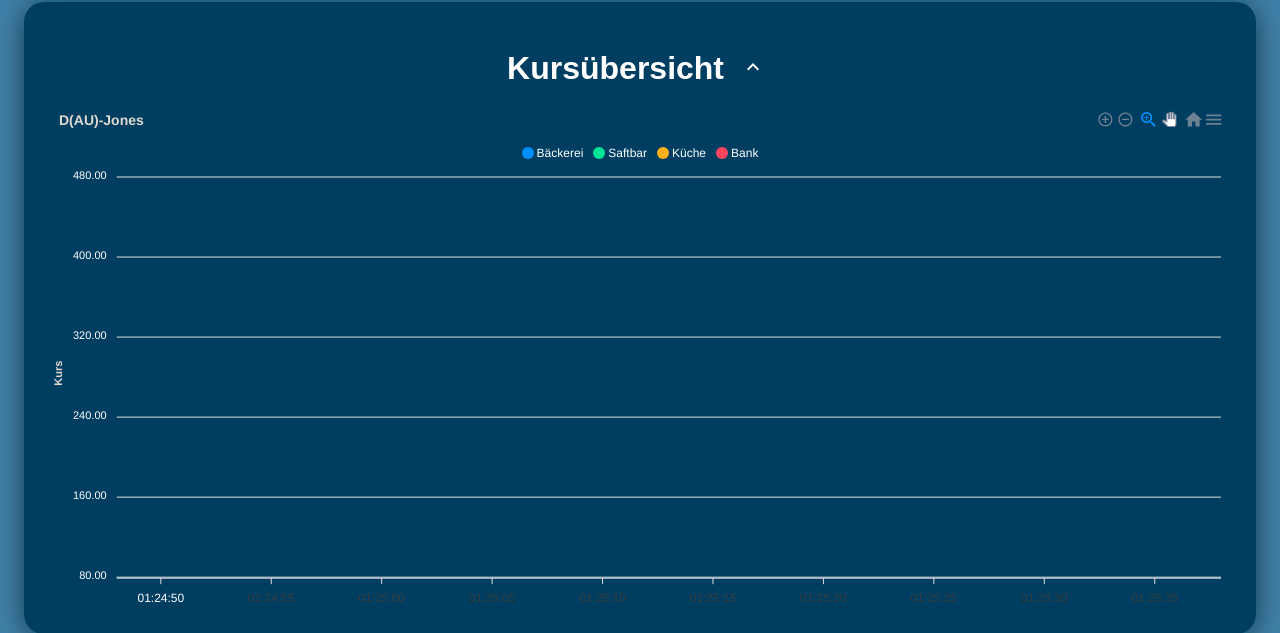
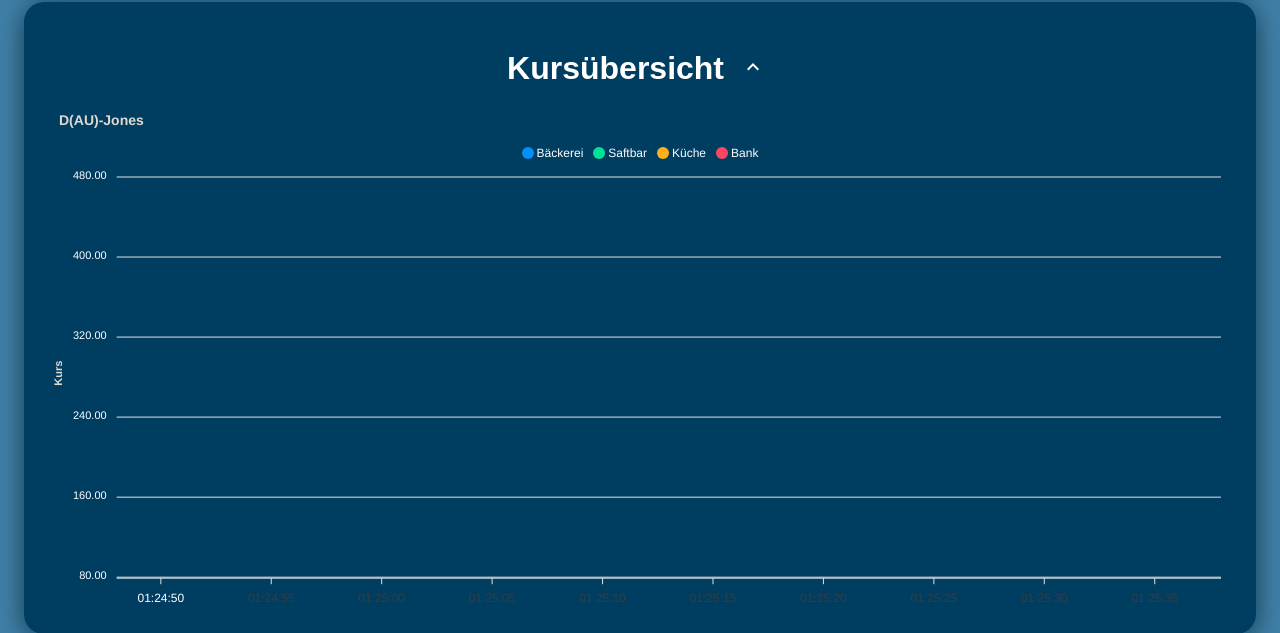
Before and after one commit to nibbo0/Aktiensys, a Python web app: template templates/kursansicht.html in a window 1280 px wide. Shown: the part 142-775 px from the top of the page. Run offline with Jinja, Linux system fonts and the light colour scheme; the template is opened without the code that fills it, so the values that code supplies are empty; some libraries are stand-ins or nearby versions.

Commit message:
feat(chart): Hide apexcharts toolbar by default

```diff
--- a/static/css/style.css
+++ b/static/css/style.css
@@ -335,3 +335,13 @@ footer {
     background: #ffb84d;
     color: #222;
 }
+
+/* /kursansicht */
+.apexcharts-toolbar {
+    opacity: 0;
+    transition: opacity 0.3s ease !important;
+}
+
+.apexcharts-toolbar:hover {
+    opacity: 1;
+}
```
